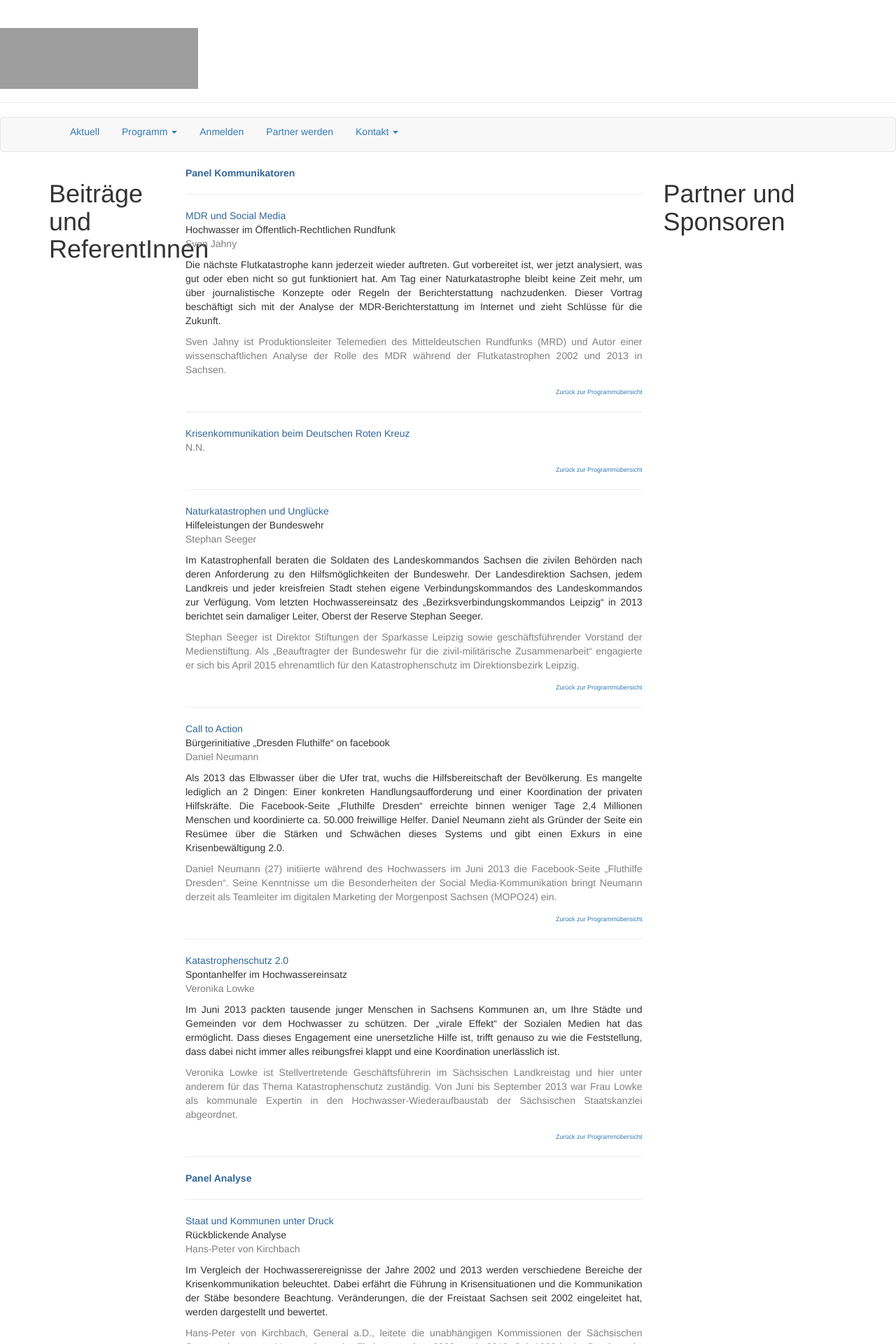
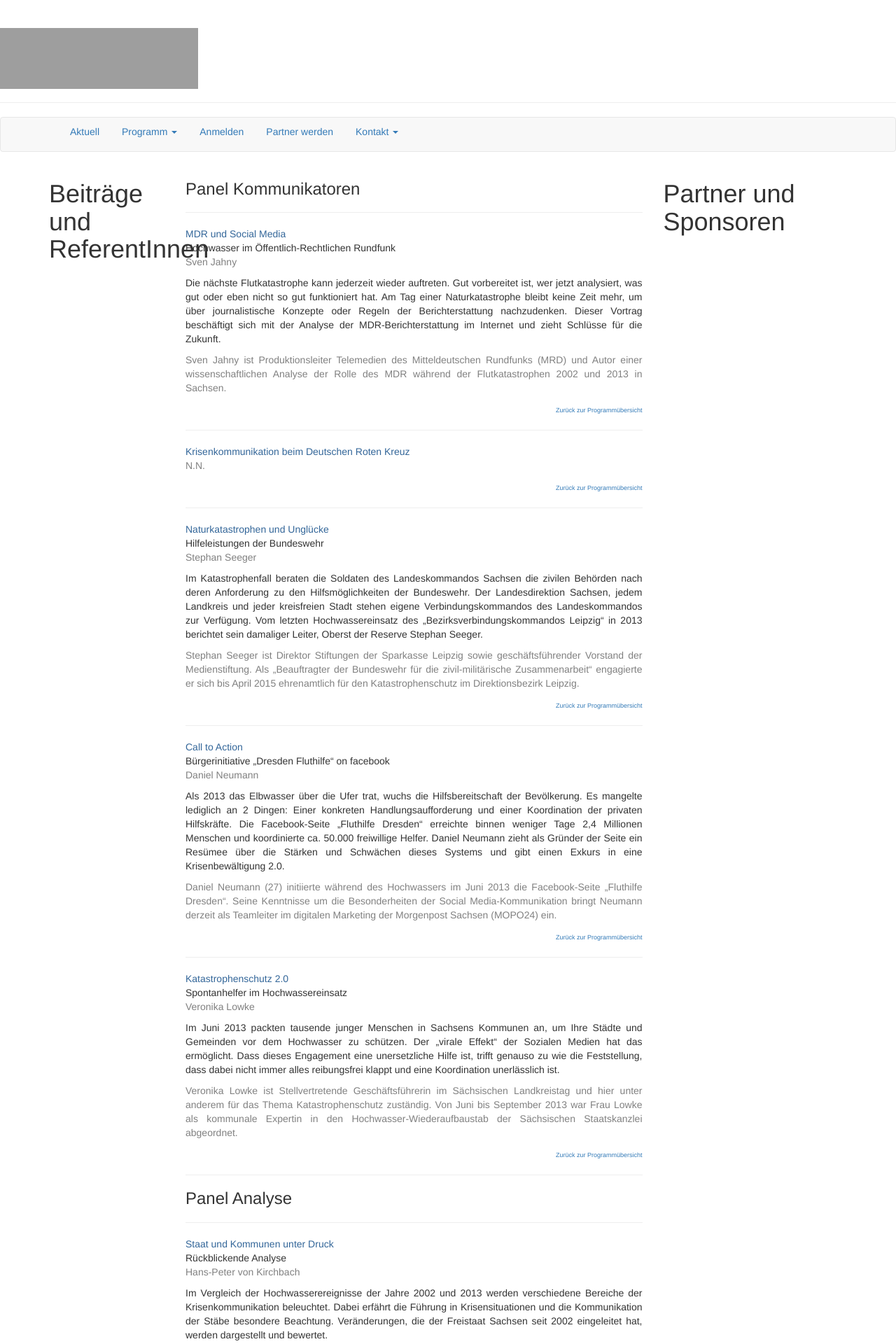
Before and after one commit to susedev/test, a Jekyll site: the page built from beitraege-und-referentinnen.html, in a window 1280 px wide. Shown: the top 1920 px of the page at 70% size. Built offline with Jekyll 4.4.1, drawn with Linux system fonts in a browser that asks for light colours; nearby versions of some CDN libraries; grey boxes are pictures that could not be loaded.

Commit message:
Edit from JekyllCMS

```diff
--- a/beitraege-und-referentinnen.html
+++ b/beitraege-und-referentinnen.html
@@ -1,7 +1,7 @@
 ---
 title: Beiträge und ReferentInnen
 ---
-<p><span style="color: #336699;"><strong>Panel Kommunikatoren</strong></span></p>
+<h3>Panel Kommunikatoren</h3>
 
 <hr noshade="noshade" size="1" />
 <p><span style="color: #336699;"><a id="Jahny" name="Jahny"></a>MDR und Social Media</span><br />
@@ -54,7 +54,7 @@ Spontanhelfer im Hochwassereinsatz<br />
 <p style="text-align: right;"><span style="color: #808080;"><span style="font-size: xx-small;"><a href="http://eijc.github.io/data/programm-uebersicht.html">Zur&uuml;ck zur Programm&uuml;bersicht</a></span> </span></p>
 
 <hr noshade="noshade" size="1" />
-<p><span style="color: #336699;"><strong>Panel Analyse</strong></span></p>
+<h3>Panel Analyse</h3>
 
 <hr noshade="noshade" size="1" />
 <p><span style="color: #336699;"><a id="Kirchbach" name="Kirchbach"></a>Staat und Kommunen unter Druck</span><br />
```
